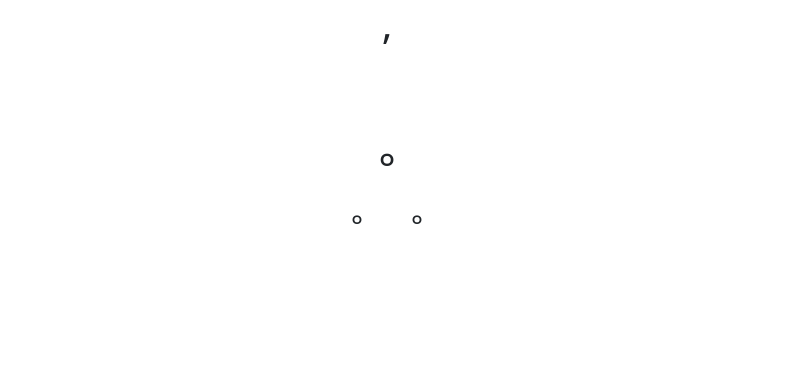
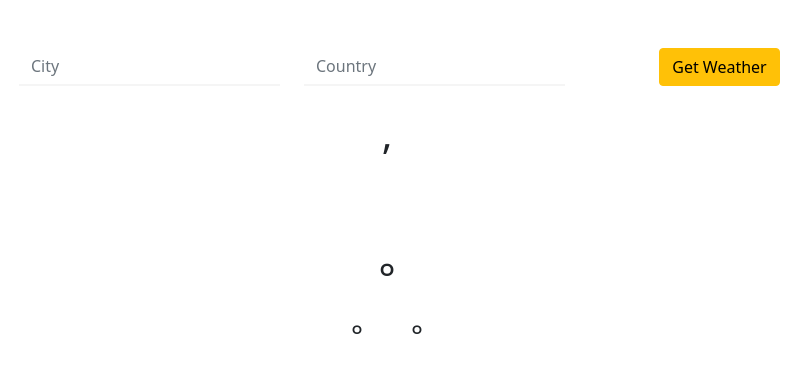
Before and after one commit to IslomAliy/react-weather-app, a React (Create React App) app: page / in a window 1280 px wide. Shown: the top 372 px of the page, without its empty margins (253-1064 px from the left). Built offline with nearby package versions, Linux system fonts and the light colour scheme; no server answers.

Commit message:
add error

```diff
--- a/src/App.js
+++ b/src/App.js
@@ -4,6 +4,7 @@ import './App.css';
 import 'weather-icons/css/weather-icons.css';
 import 'bootstrap/dist/css/bootstrap.min.css';
 import Weather from './app_component/weather.component';
+import Form from './app_component/form.component';
 
 // api.openweathermap.org/data/2.5/weather?q={city name}
 const API_KEY = "26901649b35efc546dff0f82dde13fe6";
@@ -22,7 +23,6 @@ class App extends React.Component {
       description:"",
       error: false
     };
-    this.getWeather();
 
     this.weatherIcon = {
       Thunderstorm: "wi-thunderstorm",
@@ -68,10 +68,16 @@ class App extends React.Component {
     }
   }
 
-  getWeather = async () => {
-    const api_call = await fetch(`http://api.openweathermap.org/data/2.5/weather?q=Tashkent&appid=${API_KEY}`);
-    const response = await api_call.json();
-    console.log(response);
+  getWeather = async (e) => {
+    e.preventDefault();
+
+    const city = e.target.elements.city.value;
+    const country = e.target.elements.country.value;
+
+    if(city && country){
+      const api_call = await fetch(`http://api.openweathermap.org/data/2.5/weather?q=${city},${country}&appid=${API_KEY}`);
+      const response = await api_call.json();
+      console.log(response);
 
     this.setState({
       city: response.name,
@@ -84,11 +90,15 @@ class App extends React.Component {
     });
 
     this.get_WeatherIcon(this.weatherIcon, response.weather[0].id);
+    } else {
+      this.setState({error: true})
+    }
   }
 
   render(){
     return(
       <div className="App">
+        <Form loadweather={this.getWeather} error={this.state.error}/>
         <Weather city={this.state.city}
         country={this.state.country}
         temp_celcius={this.state.celcius}
--- /dev/null
+++ b/src/app_component/form.component.jsx
@@ -0,0 +1,31 @@
+import React from 'react';
+import "./form.style.css";
+
+const FORM = props => {
+    return (
+        <div className="container">
+            <div>{props.error ? error():null}</div>
+            <form onSubmit={props.loadweather}>
+                <div className="row">
+                    <div className="col-md-3 offset-md-2">
+                        <input type="text" className="form-control" name="city" autocomplete="off" placeholder="City"/>
+                    </div>
+                    <div className="col-md-3">
+                        <input type="text" className="form-control" name="country" autocomplete="off" placeholder="Country"/>
+                    </div>
+                    <div className="col-md-3 mt-md-0 text-md-left">
+                        <button className="btn btn-warning">Get Weather</button>
+                    </div>
+                </div>
+            </form>
+        </div>
+    )
+}
+
+function error(){
+    return(
+        <div className="alert alert-danger mx-5" role="alert"> Please enter City and Country</div>
+    )
+}
+
+export default FORM;
--- /dev/null
+++ b/src/app_component/form.style.css
@@ -0,0 +1,17 @@
+form {
+    margin-top: 3rem;
+}
+
+form input[name="city"],
+form input[name="country"] {
+    background-color: transparent;
+    color: white;
+    border:0;
+    border-bottom: 2px solid whitesmoke;
+    border-radius: 0;
+}
+
+form input:focus {
+    background-color: transparent;
+    box-shadow: none !important;
+}
--- a/src/app_component/form_component.jsx
+++ /dev/null
@@ -1 +0,0 @@
-import React from 'react';
--- a/src/app_component/weather.component.jsx
+++ b/src/app_component/weather.component.jsx
@@ -3,7 +3,7 @@ import React from 'react';
 const Weather = (props) => {
     return (
         <div className="container">
-            <div className="cards">
+            <div className="cards pt-4">
             <h1>{props.city}, {props.country}</h1>
             <h5 className="py-4">
                 <i className={`wi ${props.weatherIcon} display-1`}></i>
```
